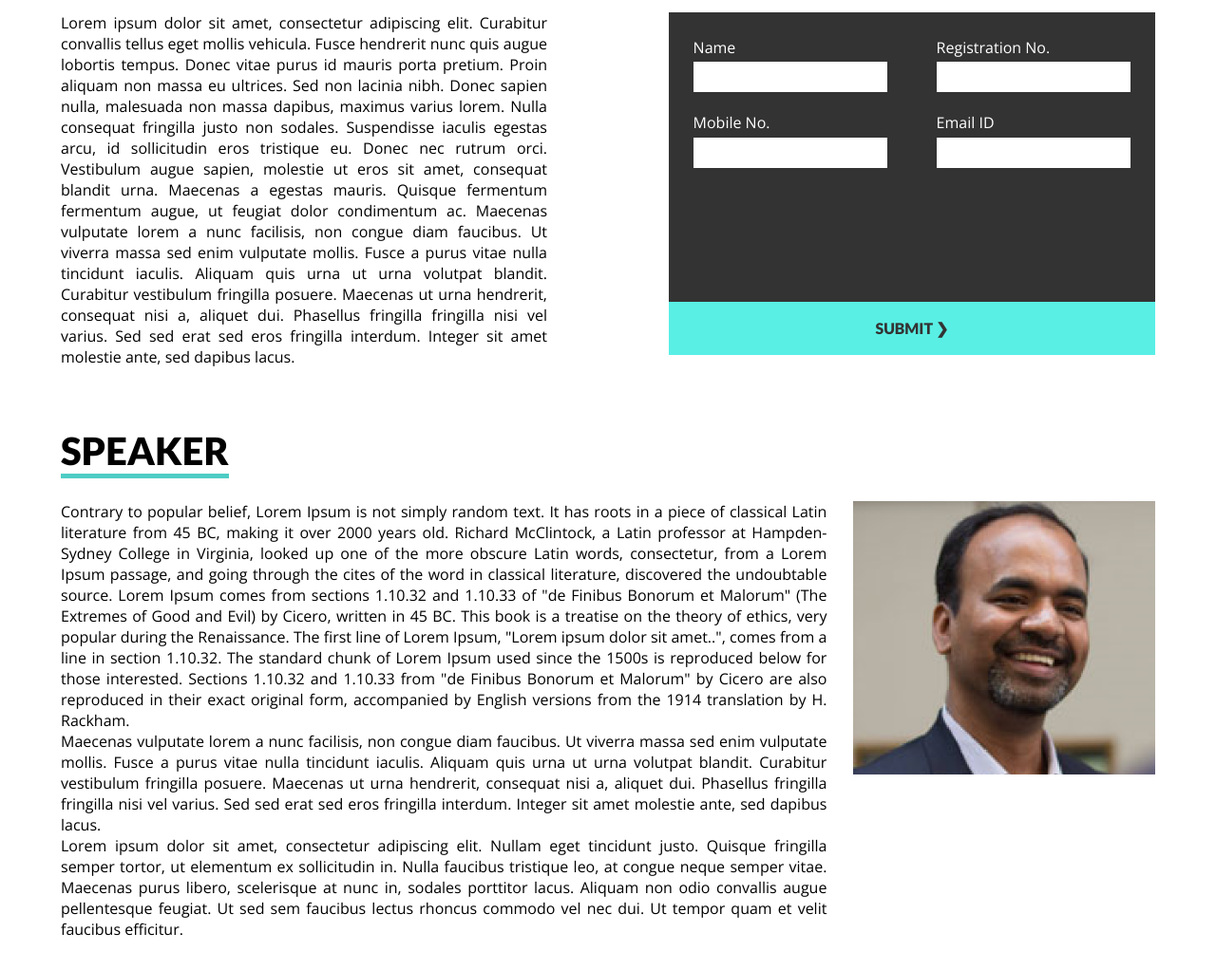
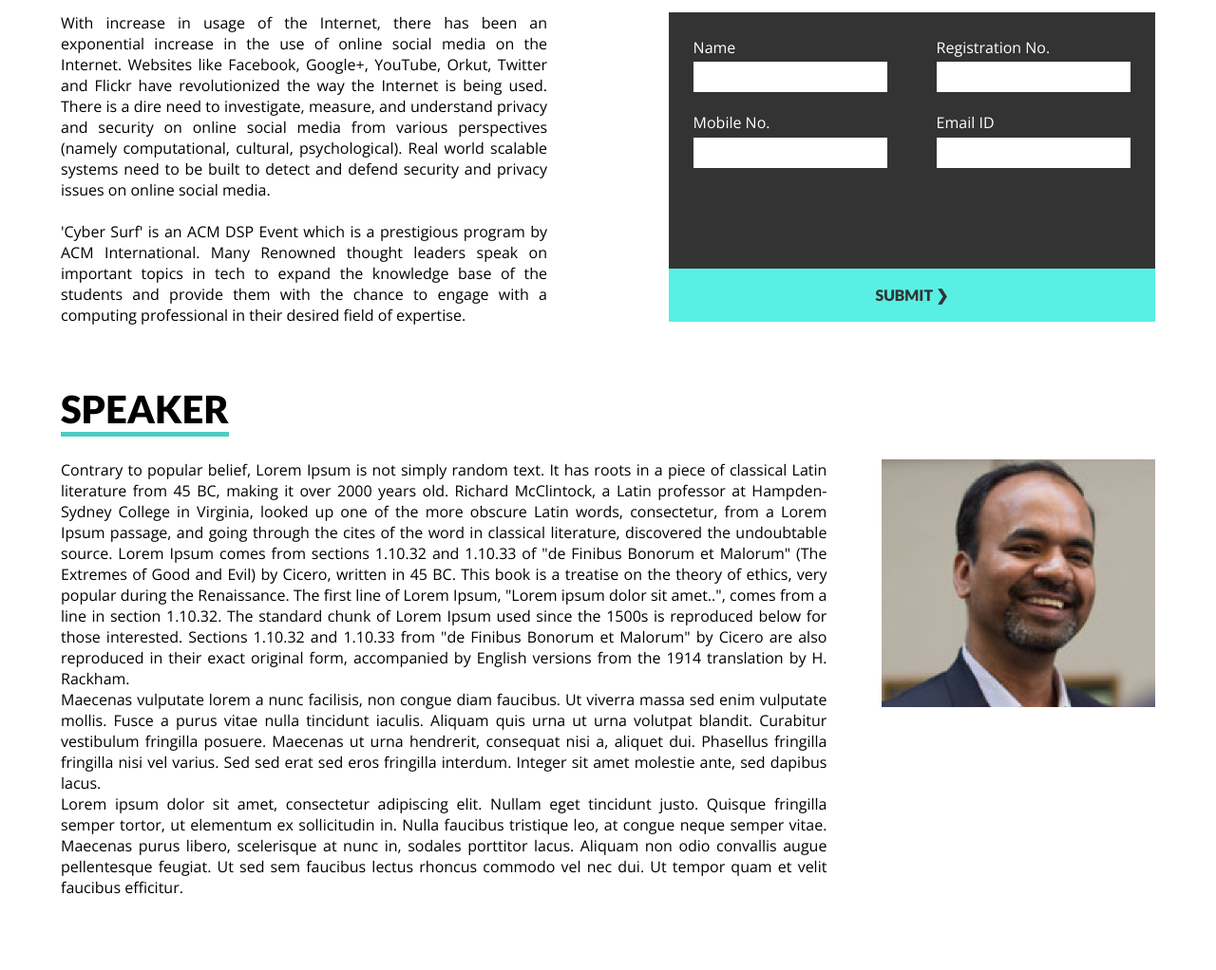
Before and after one commit to SarthakDandotiya/DSP_Event, a plain HTML site: page index.html in a window 1280 px wide. Shown: the part 528-1550 px from the top of the page at 95% size. Drawn offline with nearby package versions, Linux system fonts and the light colour scheme.

Commit message:
Changed Background, Fixed Text and Speaker image edits
Changed background images in the landing section and replaced dummy text with actual text in about section and made changes to the speaker image styling and html

```diff
--- a/index.html
+++ b/index.html
@@ -42,9 +42,14 @@
     <div class="section2">
         <div class="aboutSection">
             <h3>ABOUT</h3>
+            <!-- <div class="shortInfo">
+
+            </div> -->
             <p align="justify">
-                Lorem ipsum dolor sit amet, consectetur adipiscing elit. Curabitur convallis tellus eget mollis vehicula. Fusce hendrerit nunc quis augue lobortis tempus. Donec vitae purus id mauris porta pretium. Proin aliquam non massa eu ultrices. Sed non lacinia nibh. Donec sapien nulla, malesuada non massa dapibus, maximus varius lorem. Nulla consequat fringilla justo non sodales. Suspendisse iaculis egestas arcu, id sollicitudin eros tristique eu. Donec nec rutrum orci. Vestibulum augue sapien, molestie ut eros sit amet, consequat blandit urna. Maecenas a egestas mauris. Quisque fermentum fermentum augue, ut feugiat dolor condimentum ac.
-                Maecenas vulputate lorem a nunc facilisis, non congue diam faucibus. Ut viverra massa sed enim vulputate mollis. Fusce a purus vitae nulla tincidunt iaculis. Aliquam quis urna ut urna volutpat blandit. Curabitur vestibulum fringilla posuere. Maecenas ut urna hendrerit, consequat nisi a, aliquet dui. Phasellus fringilla fringilla nisi vel varius. Sed sed erat sed eros fringilla interdum. Integer sit amet molestie ante, sed dapibus lacus.
+                With increase in usage of the Internet, there has been an exponential increase in the use of online social media on the Internet. Websites like Facebook, Google+, YouTube, Orkut, Twitter and Flickr have revolutionized the way the Internet is being used. There is a dire need to investigate, measure, and understand privacy and security on online social media from various perspectives (namely computational, cultural, psychological). Real world scalable systems need to be built to detect and defend security and privacy issues on online social media.
+                <br>
+                <br>
+                'Cyber Surf' is an ACM DSP Event which is a prestigious program by ACM International. Many Renowned thought leaders speak on important topics in tech to expand the knowledge base of the students and provide them with the chance to engage with a computing professional in their desired field of expertise.
             </p>
         </div>
         <div id="rsvp" class="formSection">
@@ -92,7 +97,6 @@
                 Lorem ipsum dolor sit amet, consectetur adipiscing elit. Nullam eget tincidunt justo. Quisque fringilla semper tortor, ut elementum ex sollicitudin in. Nulla faucibus tristique leo, at congue neque semper vitae. Maecenas purus libero, scelerisque at nunc in, sodales porttitor lacus. Aliquam non odio convallis augue pellentesque feugiat. Ut sed sem faucibus lectus rhoncus commodo vel nec dui. Ut tempor quam et velit faucibus efficitur.
             </p>
             <div class="imgFix">
-                <img class="profImage" src="images/pk_0.png" alt="professor">
             </div>
         </div>
     </div>
--- a/responsive.css
+++ b/responsive.css
@@ -75,11 +75,18 @@
     .pkFix{
         flex-direction: column-reverse;
     }
-    .profImage{
-        margin-bottom: 2rem;
-        width: 100%;
-    }
     .landingSection{
-        background-image: url("images/PhoneBackground.png");
+        background-position: center;
+        background-image: url("images/bgPhone.png");
     }
 }
+
+
+
+
+@media only screen and (max-width:400px){
+    .imgFix{
+        background-size: cover;
+        background-position: top center;
+    }
+}
--- a/style.css
+++ b/style.css
@@ -19,7 +19,6 @@ html{
 body{
     width: 100%;
     background-color: white;
-    overflow-x: hidden;
 }
 h1{
     font-size: 60px;
@@ -75,6 +74,7 @@ header{
     flex-direction: row;
     justify-content: flex-end;
     height: 20%;
+    width: 100%;
 }
 header ul{
     list-style: none;
@@ -91,14 +91,14 @@ header ul li a img{
 }
 header ul li:nth-child(2){
     padding-top: 5px;
-    margin-right: 1%;
+    /* margin-right: 1%; */
 }
 .landingSection{
-    background-image: url("images/Mask\ Group\ 1.png");
+    background-image: url("images/bgDesktop.png");
     height: 50vh;
     min-height: 300px;
     width: 100%;
-    background-position: bottom left;
+    background-position: top center;
     background-size: cover;
     background-repeat: no-repeat;
 }
@@ -126,6 +126,7 @@ header ul li:nth-child(2){
 .formSection{
     color: white;
     width: 40%;
+    min-height: 300px;
     margin: 5% 5%;
 }
 .formSection form{
@@ -187,11 +188,6 @@ input[type=text]:focus{
 .speaker{
     margin: 0 5%;
 }
-.profImage{
-    height: auto;
-    width: 92%;
-    object-fit: contain;
-}
 .pkInfo{
     width: 70%;
 }
@@ -201,11 +197,13 @@ input[type=text]:focus{
     justify-content: space-between;
 }
 .imgFix{
-    width: 30%;
-    display: flex;
-    flex-direction: column;
-    justify-content: flex-start;
-    align-items: flex-end;
+    width: 25%;
+    min-height: 300px;
+    background-image: url("images/pk_0.png");
+    background-position: top center;
+    background-repeat: no-repeat;
+    background-size: contain;
+    margin-bottom: 1.5rem;
 }
 
 
@@ -214,7 +212,6 @@ input[type=text]:focus{
 /* ------Footer------ */
 footer{
     margin-top: 5rem;
-    padding: 0 1%;
     height: 75px;
     background-color: var(--main-black);
     color: white;
```
Also changed, not shown: images/Mask Group 1.png (deleted), images/PhoneBackground.png (deleted), images/bgDesktop.png (added), images/bgPhone.png (added).
